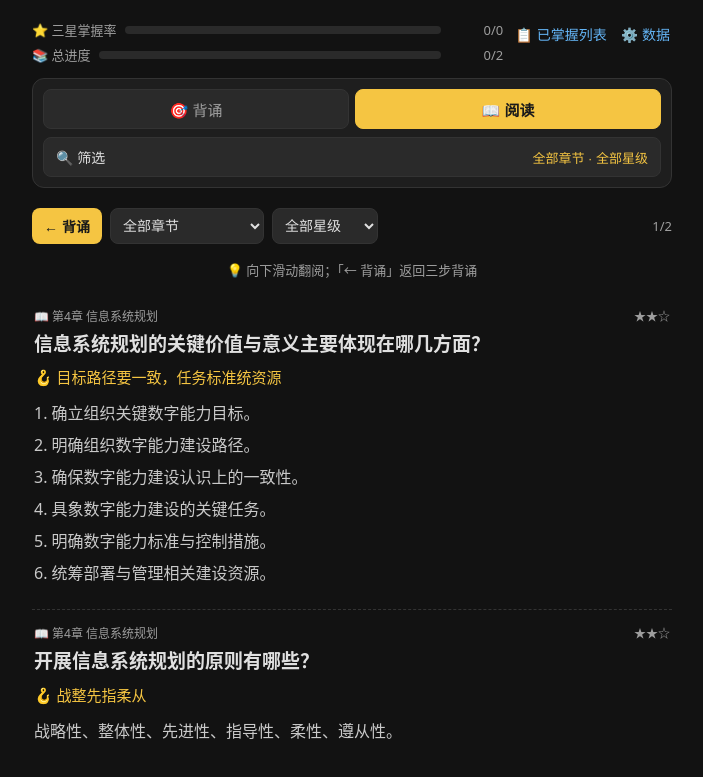
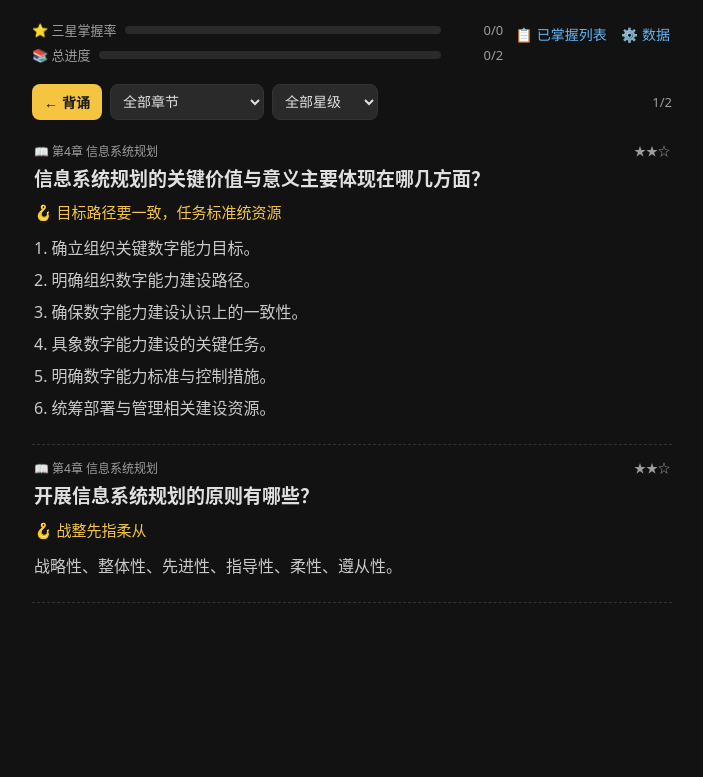
Before and after one commit to miaaiz927/card, a plain HTML site: page index.html in a window 1280 px wide. Both pictures are taken after a click on the button "📖 阅读". Shown: the whole page, without its empty margins (288-991 px from the left). Drawn offline with Linux system fonts and the light colour scheme.

Commit message:
Add files via upload

```diff
--- a/index.html
+++ b/index.html
@@ -280,10 +280,6 @@ button { touch-action: manipulation; }   /* 防双击缩放 */
   font-size: clamp(14px, 2.3vw, 16px); line-height: 2; color: #C9C9C9;
   white-space: pre-wrap; word-break: break-word;
 }
-.read-tip {
-  color: var(--muted); font-size: clamp(11px, 1.8vw, 13px); text-align: center;
-  padding: 8px 0 14px;
-}
 
 /* ============ 底部操作区（大触摸区域 ≥52px） ============ */
 .actions { display: flex; gap: 10px; }
@@ -414,8 +410,8 @@ button { touch-action: manipulation; }   /* 防双击缩放 */
     </div>
   </header>
 
-  <!-- 模式切换 + 筛选栏（折叠式） -->
-  <section class="filters">
+  <!-- 模式切换 + 筛选栏（折叠式，仅背诵模式显示） -->
+  <section class="filters" id="filtersBar">
     <div class="mode-switch">
       <button id="btnModeStudy" class="active" onclick="setMode('study')">🎯 背诵</button>
       <button id="btnModeRead" onclick="setMode('read')">📖 阅读</button>
@@ -923,11 +919,13 @@ function setMode(m) {
   if (m === 'read') {
     area.classList.add('scrollable');
     app.classList.add('read-mode');
+    document.getElementById('filtersBar').style.display = 'none';   // 阅读模式有独立筛选，隐藏背诵筛选栏
     renderRead();
     document.getElementById('actionBar').innerHTML = '';
   } else {
     area.classList.remove('scrollable');
     app.classList.remove('read-mode');
+    document.getElementById('filtersBar').style.display = '';
     refreshPool(true);
   }
 }
@@ -967,8 +965,7 @@ function renderRead() {
     + '<option value="3"' + (state.stars === '3' ? ' selected' : '') + '>★★★ 3星</option>'
     + '</select>'
     + '<span class="reader-count" id="readerCount">1/' + list.length + '</span>'
-    + '</div>'
-    + '<div class="read-tip">💡 向下滑动翻阅；「← 背诵」返回三步背诵</div>';
+    + '</div>';
   list.forEach(function (c, i) {
     const kw = getKeyword(c);
     html += '<div class="read-card" data-i="' + i + '">'
```
